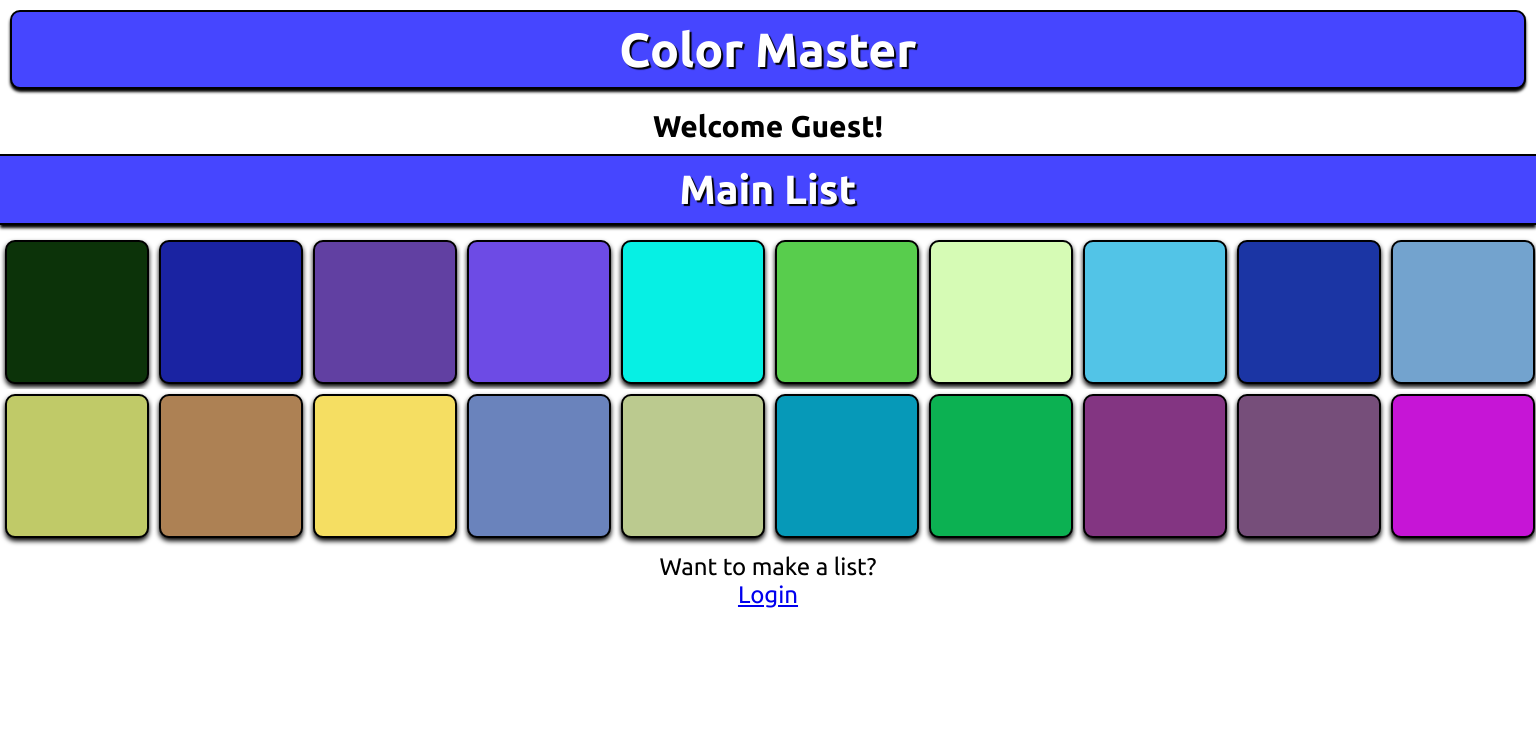
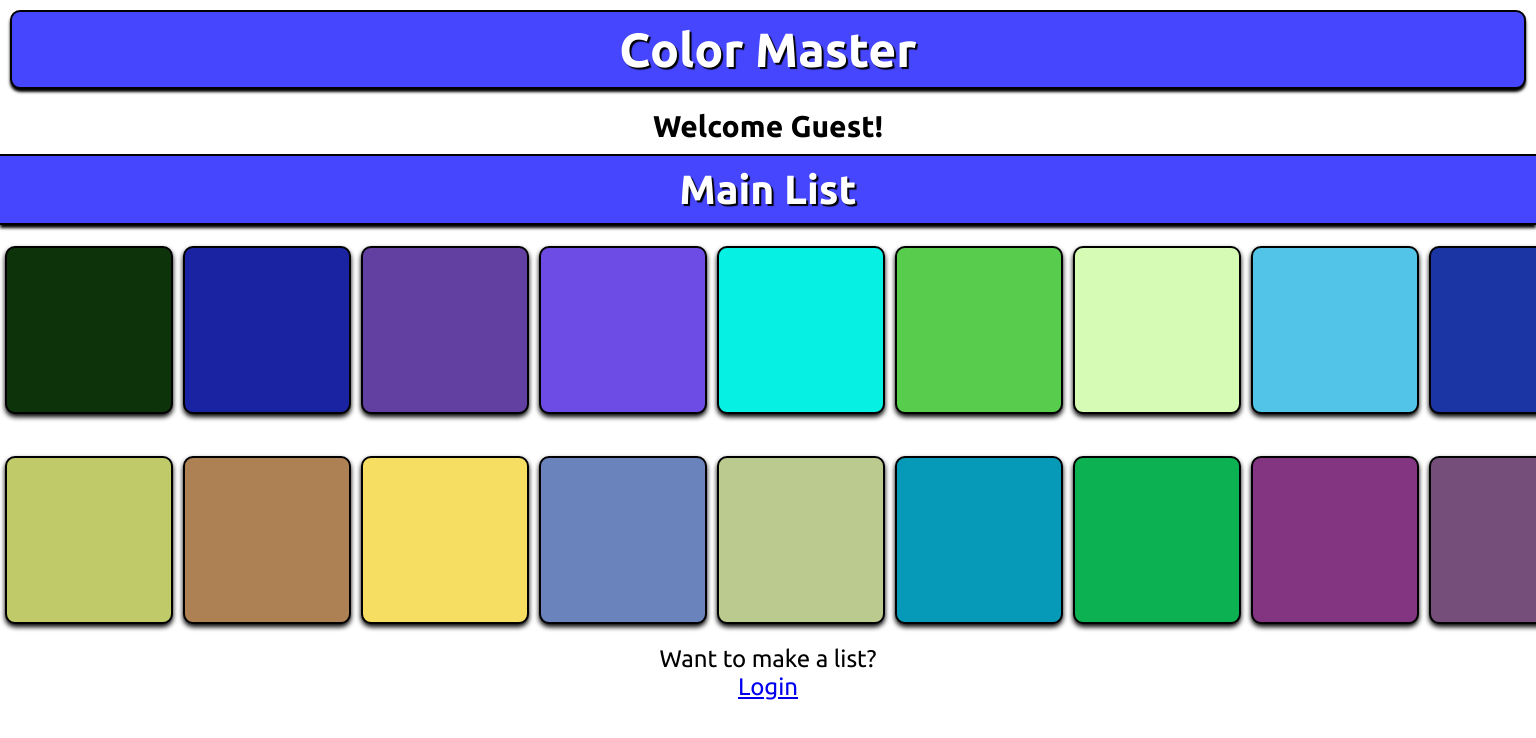
Before and after one commit to theGreatKyle1994/color-master, a React (Vite) app in the folder client/: page /home in a window 1536 px wide. Shown: the top 738 px of the page. Built offline with nearby package versions, Linux system fonts and the light colour scheme.

Commit message:
css fix for squares

```diff
--- a/client/src/css/ColorList.css
+++ b/client/src/css/ColorList.css
@@ -1,25 +1,15 @@
 .drop-container {
   display: flex;
+  align-items: center;
   overflow-x: auto;
   overflow-y: hidden;
   scroll-behavior: smooth;
   min-height: 110px;
+  padding: 10px 0
 }
 
 .drop-container::-webkit-scrollbar {
   display: none;
-}
-
-.drop-container:nth-of-type(1) {
-  padding-top: 10px;
-}
-
-.drop-container:nth-of-type(2) {
-  padding-bottom: 10px;
-}
-
-.drop-container:nth-of-type(3) {
-  padding: 10px 0;
 }
 
 .list-header {
@@ -33,3 +23,10 @@
   border-bottom: 2px solid black;
   box-shadow: 0px 3px 3px black;
 }
+
+@media (min-width: 1300px) {
+  .drop-container {
+    min-height: 210px;
+    max-height: 300px;
+  }
+}
--- a/client/src/css/SingleColor.css
+++ b/client/src/css/SingleColor.css
@@ -23,8 +23,8 @@
 
 @media (min-width: 1300px) {
   .draggable {
-    min-width: 6rem;
-    min-height: 6rem;
+    min-width: 7rem;
+    min-height: 7rem;
   }
   .draggable:hover {
     animation-name: hoverColor;
```
